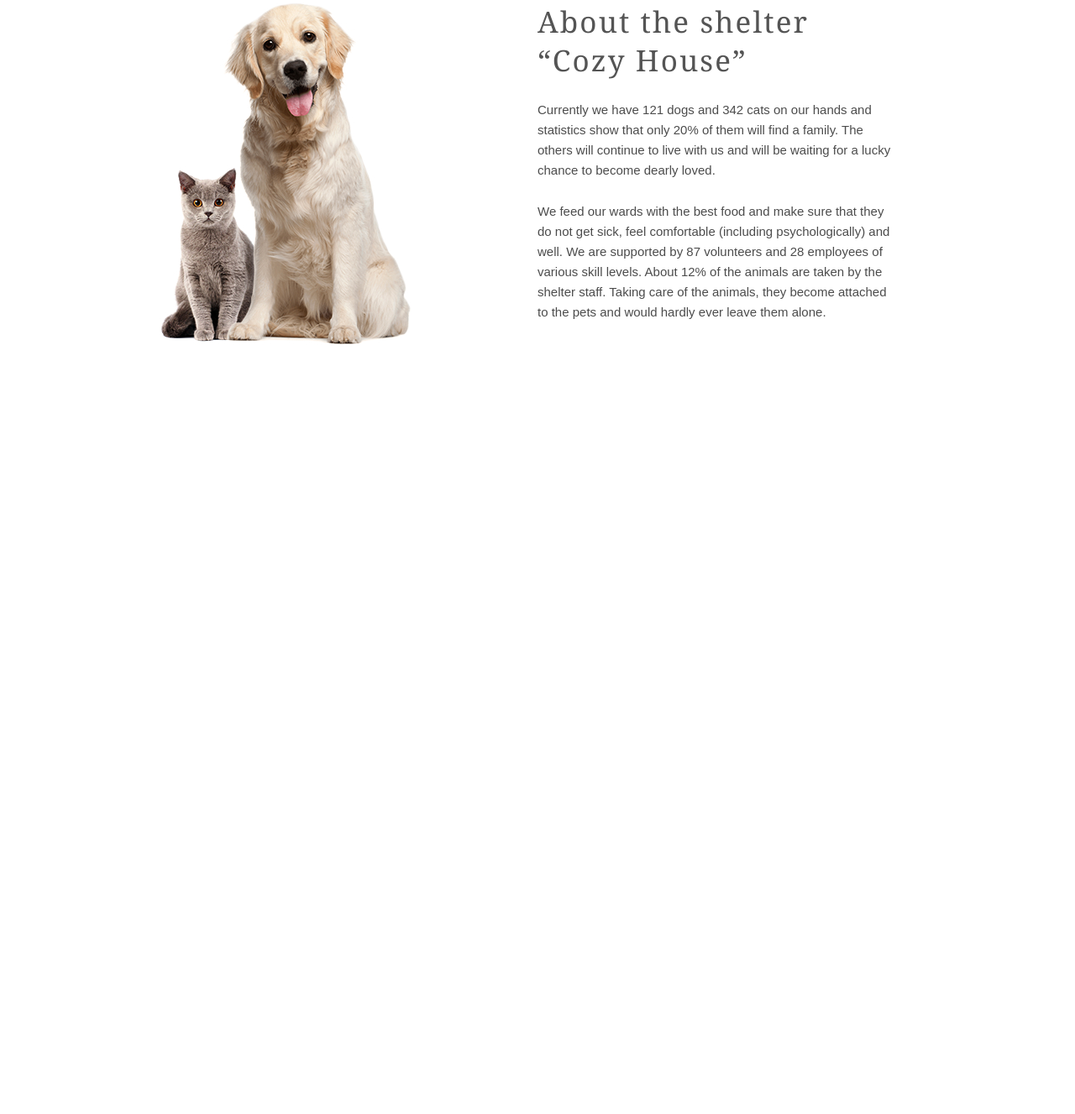
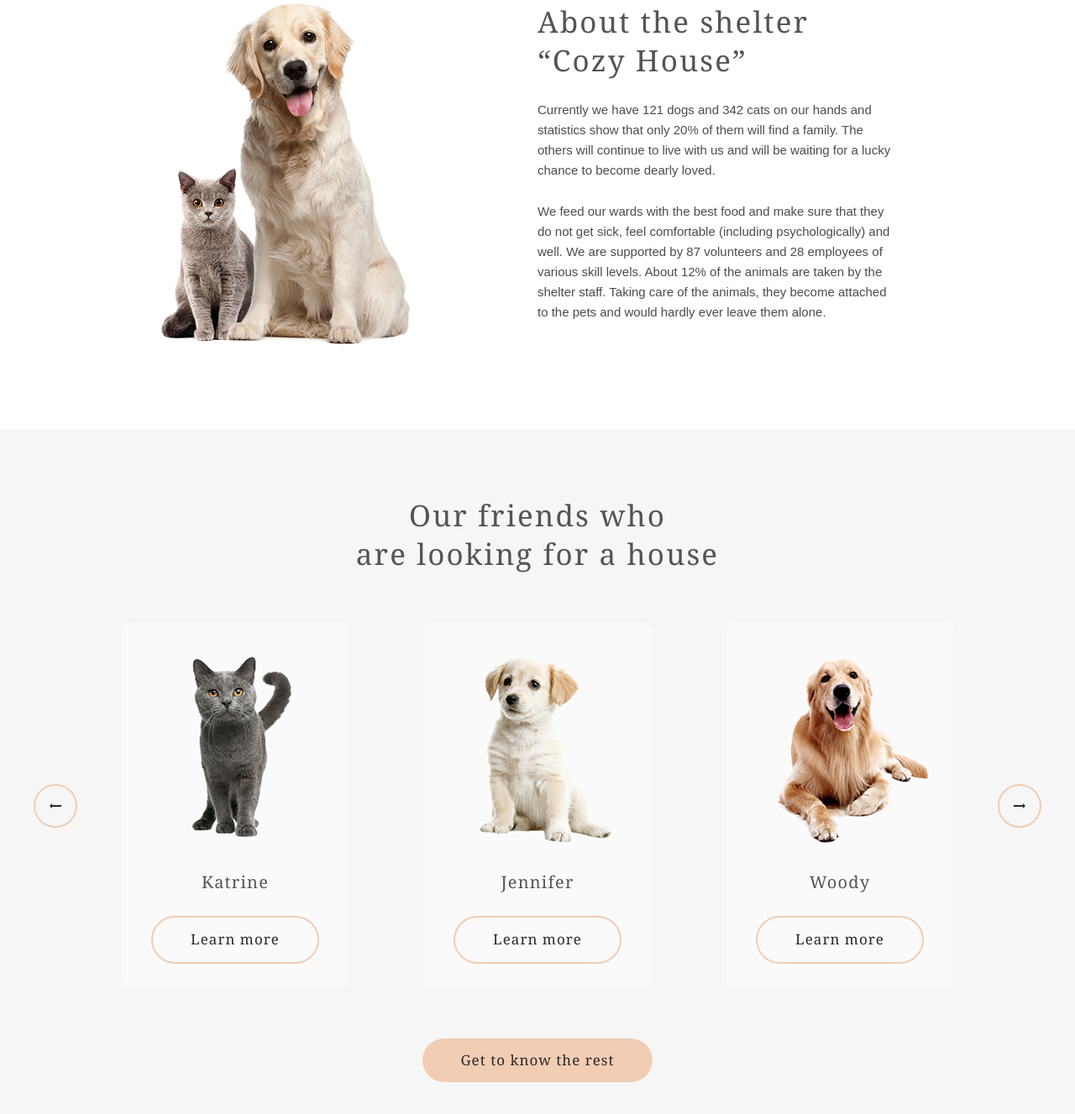
Before and after one commit to shums89/shelter, a website built with webpack: page shelter/src/index.html in a window 1280 px wide. Shown: the part 985-2312 px from the top of the page at 84% size. Before the commit the page ends 1496 px from the top, so only its background shows below. Built offline with nearby package versions, Linux system fonts and the light colour scheme; files whose address does not match are found by name.

Commit message:
feat: add pets

```diff
--- a/shelter/src/index.html
+++ b/shelter/src/index.html
@@ -28,6 +28,55 @@
           </div>
         </div>
       </section>
+      <section class="page__pets pets">
+        <div class="pets__container">
+          <h2 class="pets__title section-title">Our friends who<br>are looking for a house</h2>
+          <div class="pets__slider pets-slider">
+            <div class="pets-slider__wrapper">
+              <ul class="pets-slider__swiper">
+                <li class="pets-slider__slide pets-slide pets-slide_active">
+                  <a class="pets-slide__link" href="#">
+                    <div class="pets-slide__image-ibg"><img data-src="@img/pets/pets-katrine.jpg" alt="Slide 1"></div>
+                    <div class="pets-slide__content">
+                      <h3 class="pets-slide__title">Katrine</h3>
+                      <button class="pets-slide__button button-secondary" type="button">Learn more</button>
+                    </div>
+                  </a>
+                </li>
+                <li class="pets-slider__slide pets-slide pets-slide_active">
+                  <a class="pets-slide__link" href="#">
+                    <div class="pets-slide__image-ibg"><img data-src="@img/pets/pets-jennifer.jpg" alt="Slide 2"></div>
+                    <div class="pets-slide__content">
+                      <h3 class="pets-slide__title">Jennifer</h3>
+                      <button class="pets-slide__button button-secondary" type="button">Learn more</button>
+                    </div>
+                  </a>
+                </li>
+                <li class="pets-slider__slide pets-slide pets-slide_active">
+                  <a class="pets-slide__link" href="#">
+                    <div class="pets-slide__image-ibg"><img data-src="@img/pets/pets-woody.jpg" alt="Slide 3"></div>
+                    <div class="pets-slide__content">
+                      <h3 class="pets-slide__title">Woody</h3>
+                      <button class="pets-slide__button button-secondary" type="button">Learn more</button>
+                    </div>
+                  </a>
+                </li>
+              </ul>
+            </div>
+            <button class="pets-slider__nav-button pets-slider__nav-button_prev" type="button">
+              <svg width="14" height="6">
+                <use href="@img/icons/sprite.svg#arrow-slider"></use>
+              </svg>
+            </button>
+            <button class="pets-slider__nav-button pets-slider__nav-button_next" type="button">
+              <svg width="14" height="6">
+                <use href="@img/icons/sprite.svg#arrow-slider"></use>
+              </svg>
+            </button>
+          </div>
+          <button class="pets__buttton button-primary" type="button">Get to know the rest</button>
+        </div>
+      </section>
     </main>
     @@include('html/_footer.htm',{})
   </div>
--- a/shelter/src/scss/base/null.scss
+++ b/shelter/src/scss/base/null.scss
@@ -24,7 +24,7 @@ body {
 body {
   color: $colorMain;
   line-height: 1;
-  font-family: $fontMain;
+  font-family: $fontFamily;
   font-size: $fontSize;
   //text-rendering: optimizeLegibility;
   -ms-text-size-adjust: 100%;
--- a/shelter/src/scss/common.scss
+++ b/shelter/src/scss/common.scss
@@ -1,18 +1,20 @@
 // Заголовки, общие БЄМ блоки и прочее...
 
-.button-primary {
-  width: rem(207);
-  height: rem(52);
+.button-primary,
+.button-secondary {
+  width: max-content;
+  padding: rem(15) rem(45);
   display: flex;
   justify-content: center;
   align-items: center;
-  background-color: $colorPrimary;
   border-radius: rem(100);
   color: $colorDark3XL;
-  font-family: $fontMain;
+  font-family: $fontFamily;
   font-size: rem(17);
   font-weight: 400;
-  line-height: rem(22);
+  line-height: 130%;
+  letter-spacing: 0.06em;
+  transition: all 0.3s ease 0s;
 
   @media (any-hover: hover) {
     &:hover {
@@ -21,10 +23,25 @@
   }
 }
 
+.button-primary {
+  background-color: $colorPrimary;
+}
+
+.button-secondary {
+  background-color: transparent;
+  border: rem(2) solid $colorPrimary;
+
+  @media (any-hover: hover) {
+    &:hover {
+      border: rem(2) solid $colorPrimaryLight;
+    }
+  }
+}
+
 //====================================================================
 
 .section-title {
-  font-family: $fontMain;
+  font-family: $fontFamily;
   font-weight: 400;
   font-size: rem(35);
   line-height: 130%;
--- a/shelter/src/scss/header.scss
+++ b/shelter/src/scss/header.scss
@@ -101,6 +101,7 @@
     font-size: rem(15);
     line-height: 160%;
     color: $colorDarkS;
+    transition: all 0.3s ease 0s;
 
     .html-pets & {
       color: $colorDarkL;
@@ -139,17 +140,17 @@
   display: flex;
   flex-direction: column;
   gap: rem(10);
-  transition: transform 0.3s ease 0s;
+  transition: opacity 0.3s ease 0s;
 
   @media (any-hover: hover) {
     &:hover {
-      transform: scale(1.01);
+      opacity: 0.7;
     }
   }
 
   // .header-logo__title
   &__title {
-    font-family: $fontMain;
+    font-family: $fontFamily;
     font-weight: 400;
     font-size: rem(32);
     line-height: 110%;
--- a/shelter/src/scss/index.scss
+++ b/shelter/src/scss/index.scss
@@ -20,9 +20,9 @@
     max-width: rem(310);
     color: $colorLightXL;
     font-size: rem(44);
-    font-family: $fontMain;
+    font-family: $fontFamily;
     font-weight: 400;
-    line-height: rem(57);
+    line-height: 130%;
   }
   // .promo__text
   &__text {
@@ -31,7 +31,7 @@
     font-size: rem(15);
     font-family: $fontSecondary;
     font-weight: 400;
-    line-height: rem(24);
+    line-height: 160%;
   }
   // .promo__link
   &__link {
@@ -41,6 +41,7 @@
 //====================================================================
 
 .about {
+  background-color: $colorLightXL;
   // .about__container
   &__container {
     display: grid;
@@ -75,3 +76,126 @@
   &__img {
   }
 }
+
+//====================================================================
+
+.pets {
+  background-color: $colorLightL;
+
+  // .pets__container
+  &__container {
+    display: flex;
+    flex-direction: column;
+    align-items: center;
+    gap: rem(60);
+  }
+  // .pets__title
+  &__title {
+    text-align: center;
+  }
+  // .pets__slider
+  &__slider {
+  }
+  // .pets__buttton
+  &__buttton {
+  }
+}
+.pets-slider {
+  position: relative;
+  display: flex;
+  flex-direction: column;
+  align-items: center;
+  width: 100%;
+
+  // .pets-slider__wrapper
+  &__wrapper {
+  }
+  // .pets-slider__swiper
+  &__swiper {
+    width: 100%;
+    display: flex;
+    justify-content: center;
+    gap: rem(90);
+  }
+  // .pets-slider__slide
+  &__slide {
+  }
+  // .pets-slider__nav-button
+  &__nav-button {
+    position: absolute;
+    width: rem(52);
+    height: rem(52);
+    top: 50%;
+    display: flex;
+    justify-content: center;
+    align-items: center;
+    border-radius: 50%;
+    border: rem(2) solid $colorPrimary;
+    transition: all 0.3s ease 0s;
+
+    @media (any-hover: hover) {
+      &:hover {
+        border: rem(2) solid $colorPrimaryLight;
+        background-color: $colorPrimaryLight;
+      }
+    }
+
+    & > svg {
+      color: $colorDark3XL;
+      width: rem(14);
+      height: rem(6);
+    }
+
+    // .pets-slider__nav-button_prev
+    &_prev {
+      left: 0;
+      transform: translateY(calc(-50%));
+    }
+    // .pets-slider__nav-button_next
+    &_next {
+      right: 0;
+      transform: translateY(calc(-50%)) rotate(-180deg);
+    }
+  }
+}
+.pets-slide {
+  border-radius: rem(9);
+  overflow: hidden;
+  background-color: $colorLightS;
+
+  // .pets-slide_active
+  &_active {
+  }
+  // .pets-slide__link
+  &__link {
+    width: rem(270);
+    height: rem(435);
+    display: grid;
+    grid-template-rows: rem(270) 1fr;
+    cursor: pointer;
+  }
+  // .pets-slide__image-ibg
+  &__image-ibg {
+    width: rem(270);
+    height: rem(270);
+  }
+  // .pets-slide__content
+  &__content {
+    display: flex;
+    flex-direction: column;
+    justify-content: center;
+    align-items: center;
+    row-gap: rem(30);
+  }
+  // .pets-slide__title
+  &__title {
+    font-family: $fontFamily;
+    font-weight: 400;
+    font-size: rem(20);
+    letter-spacing: 0.06em;
+    color: $colorDarkL;
+  }
+  // .pets-slide__button
+  &__button {
+  }
+}
--- a/shelter/src/scss/style.scss
+++ b/shelter/src/scss/style.scss
@@ -17,7 +17,7 @@
 
 //====================================================================
 // Шрифт по умолчанию
-$fontMain: 'Georgia';
+$fontFamily: 'Georgia';
 $fontSecondary: 'Arial';
 $fontSize: rem(15); // где 14(px) - размер шрифта по умолчанию из макета
 
@@ -173,7 +173,9 @@ body {
   &__promo {
   }
   // .page__about
-  &__about {
+  // .page__pets
+  &__about,
+  &__pets {
     padding: rem(80) 0 rem(100);
   }
 }
```
Also changed, not shown: shelter/src/img/icons/sprite.svg (added), shelter/src/img/pets/pets-jennifer.jpg (added), shelter/src/img/pets/pets-katrine.jpg (added), shelter/src/img/pets/pets-woody.jpg (added), shelter/src/svgicons/arrow-slider.svg (added).
